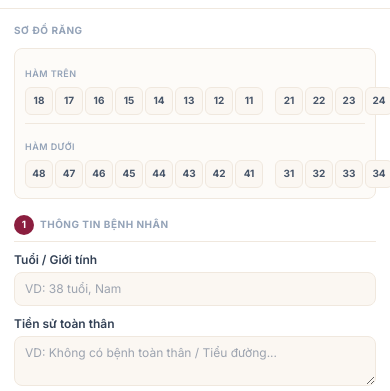
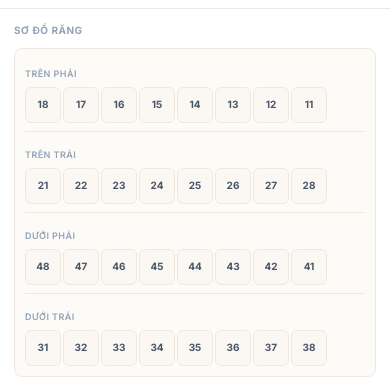
Before and after one commit to thanhtrung1207/medical-edu-agent, a Next.js app in the folder frontend/: page /case/fracture in a window 390 px wide. Shown: the part 140-531 px from the top of the page. Built offline with nearby package versions, Linux system fonts and the light colour scheme; no server answers.

Commit message:
fix(tooth-chart): vertical quadrant stacking, responsive button sizes, 44px clear

```diff
--- a/frontend/src/components/case/ToothChart.tsx
+++ b/frontend/src/components/case/ToothChart.tsx
@@ -21,7 +21,7 @@ function ToothButton({
     <button
       type="button"
       onClick={() => onToggle(tooth)}
-      className={`relative flex h-7 w-7 items-center justify-center rounded-md border text-[10px] font-bold transition-all duration-150 ${
+      className={`relative flex h-9 w-9 md:h-7 md:w-7 items-center justify-center rounded-md border text-[10px] font-bold transition-all duration-150 ${
         isSelected
           ? "border-primary bg-primary text-white"
           : "border-borderSoft bg-cream text-slate-600 hover:border-primary hover:scale-105"
@@ -39,26 +39,25 @@ function ToothButton({
 
 function QuadrantRow({
   label,
-  rightTeeth,
-  leftTeeth,
+  teeth,
   selectedTeeth,
   onToggle,
 }: {
   label: string;
-  rightTeeth: number[];
-  leftTeeth: number[];
+  teeth: number[];
   selectedTeeth: number[];
   onToggle: (tooth: number) => void;
 }) {
   return (
-    <div className="space-y-1">
-      <span className="text-[9px] font-semibold uppercase tracking-wider text-slate-400">
+    <div data-quadrant className="space-y-1">
+      <span
+        data-quadrant-label
+        className="text-[9px] font-semibold uppercase tracking-wider text-slate-400"
+      >
         {label}
       </span>
-      <div className="flex items-center gap-1">
-        {/* Right quadrant */}
-        <div className="flex gap-0.5">
-          {rightTeeth.map((tooth) => (
+      <div className="flex flex-wrap gap-0.5 md:gap-1">
+        {teeth.map((tooth) => (
           <ToothButton
             key={tooth}
             tooth={tooth}
@@ -66,20 +65,6 @@ function QuadrantRow({
             onToggle={onToggle}
           />
         ))}
-        </div>
-        {/* Divider */}
-        <div className="mx-0.5 h-7 w-px bg-borderSoft" />
-        {/* Left quadrant */}
-        <div className="flex gap-0.5">
-          {leftTeeth.map((tooth) => (
-            <ToothButton
-              key={tooth}
-              tooth={tooth}
-              isSelected={selectedTeeth.includes(tooth)}
-              onToggle={onToggle}
-            />
-          ))}
-        </div>
       </div>
     </div>
   );
@@ -96,7 +81,7 @@ export function ToothChart({ selectedTeeth, onToggle, onClear }: ToothChartProps
           <button
             type="button"
             onClick={onClear}
-            className="flex items-center gap-1 text-[10px] font-medium text-primary hover:text-primary-700"
+            className="flex h-11 items-center gap-1 px-2 text-[10px] font-medium text-primary hover:text-primary-700"
           >
             <span>Xóa chọn</span>
             <span className="flex h-3.5 w-3.5 items-center justify-center rounded-full border border-primary text-[8px] leading-none">
@@ -108,17 +93,29 @@ export function ToothChart({ selectedTeeth, onToggle, onClear }: ToothChartProps
 
       <div className="rounded-lg border border-borderSoft bg-cream/50 p-2.5 space-y-2">
         <QuadrantRow
-          label="HÀM TRÊN"
-          rightTeeth={UPPER_RIGHT}
-          leftTeeth={UPPER_LEFT}
+          label="TRÊN PHẢI"
+          teeth={UPPER_RIGHT}
           selectedTeeth={selectedTeeth}
           onToggle={onToggle}
         />
         <div className="h-px bg-borderSoft" />
         <QuadrantRow
-          label="HÀM DƯỚI"
-          rightTeeth={LOWER_RIGHT}
-          leftTeeth={LOWER_LEFT}
+          label="TRÊN TRÁI"
+          teeth={UPPER_LEFT}
+          selectedTeeth={selectedTeeth}
+          onToggle={onToggle}
+        />
+        <div className="h-px bg-borderSoft" />
+        <QuadrantRow
+          label="DƯỚI PHẢI"
+          teeth={LOWER_RIGHT}
+          selectedTeeth={selectedTeeth}
+          onToggle={onToggle}
+        />
+        <div className="h-px bg-borderSoft" />
+        <QuadrantRow
+          label="DƯỚI TRÁI"
+          teeth={LOWER_LEFT}
           selectedTeeth={selectedTeeth}
           onToggle={onToggle}
         />
```
Also changed, not shown: 1 other file (tests, documents, lock files or other folders). Lines whose indentation alone changed are shown as unchanged.
